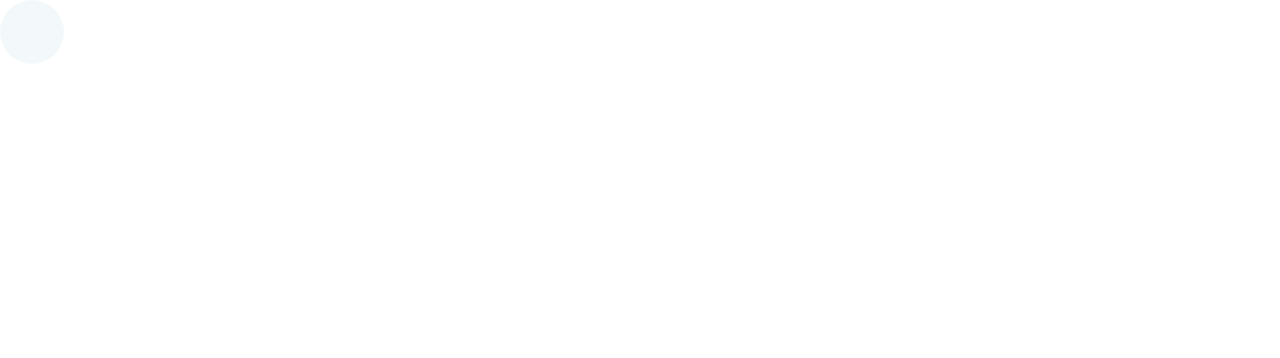
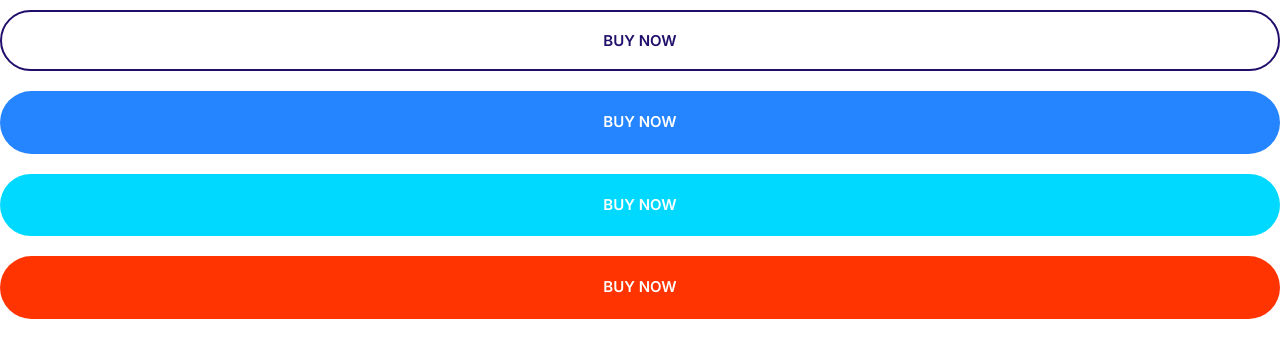
Before and after one commit to elainegrace/mosh-htmlcss, a plain HTML site: page index.html in a window 1280 px wide. Drawn offline with Linux system fonts and the light colour scheme.

Commit message:
Made Buttons.

```diff
--- a/css/styles.css
+++ b/css/styles.css
@@ -4,6 +4,12 @@
   --color-accent: #ff3400;
   --color-heading: #210e6b;
   --color-body: #918ca4;
+}
+
+*,
+*::before,
+*::after {
+  box-sizing: border-box;
 }
 
 /* Typography */
@@ -168,3 +174,66 @@ a {
   justify-content: center;
   align-items: center;
 }
+
+/* Buttons */
+.btn {
+  border-radius: 40px;
+  border: 0;
+  cursor: pointer;
+  font-size: 1.8rem;
+  font-weight: 600;
+  margin: 1rem 0;
+  padding: 2rem 3rem;
+  text-align: center;
+  text-transform: uppercase;
+  white-space: nowrap;
+}
+
+.btn--primary {
+  background: var(--color-primary);
+  color: white;
+}
+
+.btn--primary:hover {
+  background: #3a8ffd;
+}
+
+.btn--secondary {
+  background: var(--color-secondary);
+  color: white;
+}
+
+.btn--secondary:hover {
+  background: #00c8eb;
+}
+
+.btn--accent {
+  background: var(--color-accent);
+  color: white;
+}
+
+.btn--accent:hover {
+  background: #ec3000;
+}
+
+.btn--outline {
+  background: #fff;
+  border: 2px solid var(--color-heading);
+  color: var(--color-heading);
+}
+
+.btn--outline:hover {
+  color: #fff;
+  background: var(--color-heading);
+}
+
+.btn--block {
+  width: 100%;
+  display: inline-block;
+}
+
+@media screen and (min-width: 1024px) {
+  .btn {
+    font-size: 1.5rem;
+  }
+}
--- a/index.html
+++ b/index.html
@@ -15,10 +15,9 @@
   </head>
 
   <body>
-    <span class="icon-container">
-      <svg class="icon icon--primary">
-        <use xlink:href="images/sprite.svg#wordpress"></use>
-      </svg>
-    </span>
+    <button class="btn btn--outline btn--block">Buy Now</button>
+    <a href="#" class="btn btn--primary btn--block">Buy Now</a>
+    <a href="#" class="btn btn--secondary btn--block">Buy Now</a>
+    <a href="#" class="btn btn--accent btn--block">Buy Now</a>
   </body>
 </html>
```
Also changed, not shown: components/buttons.html (added, +4 -0 lines).
